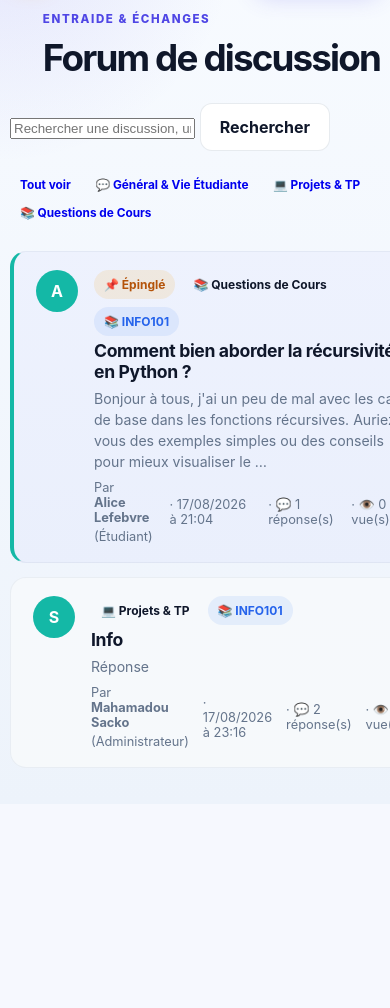
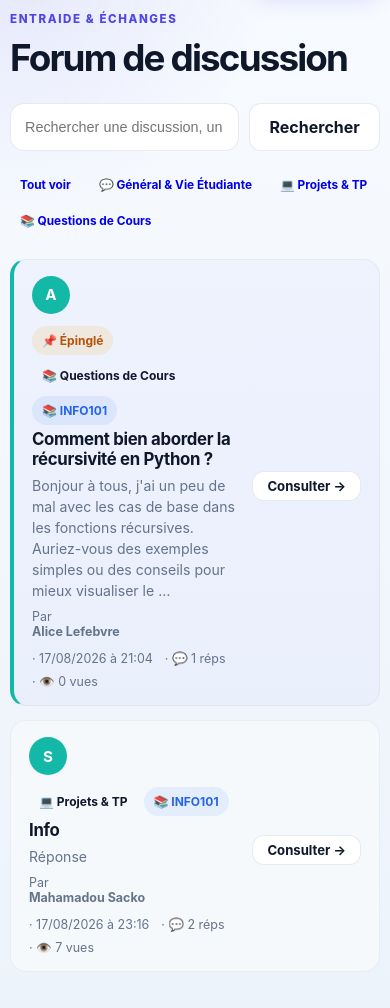
Before and after one commit to Senateur37/University_Platform, a Django app: page /forum/ in a window 390 px wide. Shown: the part 78-1086 px from the top of the page. Before the commit the page ends 846 px from the top, so only its background shows below. Run offline with Django 5.2, Linux system fonts and the light colour scheme; data comes from the database, SQL or seed files in the repository.

Commit message:
Optimize forum topic list, search bar, category pills and replies for mobile responsiveness

```diff
--- /dev/null
+++ b/media/courses/resources/test_document_o5TQnTA.txt
@@ -0,0 +1 @@
+Contenu du cours de test
--- a/templates/forum/list.html
+++ b/templates/forum/list.html
@@ -3,7 +3,7 @@
 
 {% block content %}
 <section class="listing-shell">
-  <div class="listing-header" style="display:flex;justify-content:space-between;align-items:flex-end;">
+  <div class="listing-header">
     <div>
       <div class="eyebrow">Entraide & Échanges</div>
       <h1>Forum de discussion</h1>
@@ -13,13 +13,13 @@
     {% endif %}
   </div>
 
-  <form method="get" class="search-bar" style="margin-bottom:20px;">
-    <input type="text" name="q" value="{{ query }}" placeholder="Rechercher une discussion, un sujet, une question...">
+  <form method="get" class="search-bar" style="margin-bottom:20px;display:flex;gap:10px;flex-wrap:wrap;width:100%;">
+    <input type="text" name="q" value="{{ query }}" placeholder="Rechercher une discussion, un sujet, une question..." style="flex:1;min-width:180px;border-radius:14px;border:1px solid var(--line);padding:10px 14px;font-size:0.9rem;">
     {% if selected_category %}<input type="hidden" name="cat" value="{{ selected_category }}">{% endif %}
-    <button type="submit" class="button secondary">Rechercher</button>
+    <button type="submit" class="button secondary" style="white-space:nowrap;">Rechercher</button>
   </form>
 
-  <div class="filter-pills" style="margin-bottom:24px;">
+  <div class="filter-pills" style="margin-bottom:24px;display:flex;flex-wrap:wrap;gap:8px;width:100%;">
     <a class="pill {% if not selected_category %}active{% endif %}" href="{% url 'topic_list' %}{% if query %}?q={{ query }}{% endif %}">Tout voir</a>
     {% for cat in categories %}
     <a class="pill {% if selected_category == cat.slug %}active{% endif %}" href="{% url 'topic_list' %}?cat={{ cat.slug }}{% if query %}&q={{ query }}{% endif %}">
@@ -28,20 +28,20 @@
     {% endfor %}
   </div>
 
-  <div class="panel-list">
+  <div class="panel-list" style="display:grid;gap:14px;">
     {% for topic in topics %}
-    <article class="course-item" style="padding:18px 22px;{% if topic.is_pinned %}border-left:4px solid var(--accent);background:rgba(79,70,229,0.03);{% endif %}">
-      <div style="display:flex;gap:16px;align-items:flex-start;flex:1;">
+    <article class="course-item" style="padding:16px 18px;{% if topic.is_pinned %}border-left:4px solid var(--accent);background:rgba(79,70,229,0.03);{% endif %}">
+      <div style="display:flex;gap:12px;align-items:flex-start;flex:1;flex-wrap:wrap;">
         {% if topic.author.avatar %}
-        <img src="{{ topic.author.avatar.url }}" style="width:42px;height:42px;border-radius:50%;object-fit:cover;" alt="{{ topic.author.username }}">
+        <img src="{{ topic.author.avatar.url }}" style="width:38px;height:38px;border-radius:50%;object-fit:cover;" alt="{{ topic.author.username }}">
         {% else %}
-        <div style="width:42px;height:42px;border-radius:50%;background:var(--accent);color:white;display:flex;align-items:center;justify-content:center;font-weight:700;font-size:1rem;">
+        <div style="width:38px;height:38px;border-radius:50%;background:var(--accent);color:white;display:flex;align-items:center;justify-content:center;font-weight:700;font-size:0.95rem;flex-shrink:0;">
           {{ topic.author.username|first|upper }}
         </div>
         {% endif %}
 
-        <div style="flex:1;">
-          <div style="display:flex;gap:8px;align-items:center;flex-wrap:wrap;margin-bottom:4px;">
+        <div style="flex:1;min-width:200px;">
+          <div style="display:flex;gap:6px;align-items:center;flex-wrap:wrap;margin-bottom:4px;">
             {% if topic.is_pinned %}<span class="pill warning" style="font-size:0.75rem;">📌 Épinglé</span>{% endif %}
             {% if topic.is_closed %}<span class="pill danger" style="font-size:0.75rem;">🔒 Verrouillé</span>{% endif %}
             {% if topic.category %}
@@ -52,7 +52,7 @@
             {% endif %}
           </div>
 
-          <h3 style="margin:4px 0 6px;font-size:1.1rem;">
+          <h3 style="margin:4px 0 6px;font-size:1.05rem;">
             <a href="{% url 'topic_detail' topic.pk %}" style="text-decoration:none;color:var(--ink);">{{ topic.title }}</a>
           </h3>
 
@@ -60,21 +60,21 @@
             {{ topic.content|truncatewords:28 }}
           </p>
 
-          <div class="course-meta" style="display:flex;gap:14px;align-items:center;font-size:0.8rem;color:var(--muted);">
-            <span>Par <strong>{{ topic.author.get_full_name|default:topic.author.username }}</strong> ({{ topic.author.get_user_type_display }})</span>
+          <div class="course-meta" style="display:flex;gap:8px 12px;align-items:center;flex-wrap:wrap;font-size:0.78rem;color:var(--muted);">
+            <span>Par <strong>{{ topic.author.get_full_name|default:topic.author.username }}</strong></span>
             <span>· {{ topic.created_at|date:"d/m/Y à H:i" }}</span>
-            <span>· 💬 {{ topic.posts.all|length }} réponse(s)</span>
-            <span>· 👁️ {{ topic.views_count }} vue(s)</span>
+            <span>· 💬 {{ topic.posts.all|length }} réps</span>
+            <span>· 👁️ {{ topic.views_count }} vues</span>
           </div>
         </div>
       </div>
 
-      <div style="display:flex;align-items:center;gap:8px;margin-left:12px;">
-        <a href="{% url 'topic_detail' topic.pk %}" class="button secondary" style="padding:6px 14px;font-size:0.82rem;">Voir</a>
+      <div style="display:flex;align-items:center;gap:8px;margin-top:8px;">
+        <a href="{% url 'topic_detail' topic.pk %}" class="button secondary" style="padding:6px 14px;font-size:0.82rem;width:100%;justify-content:center;">Consulter →</a>
       </div>
     </article>
     {% empty %}
-    <article class="feature-card empty-state" style="text-align:center;padding:40px;">
+    <article class="feature-card empty-state" style="text-align:center;padding:36px 16px;">
       <span style="font-size:2.5rem;display:block;margin-bottom:12px;">💬</span>
       <h3 style="margin-bottom:6px;">Aucune discussion pour le moment</h3>
       <p class="muted">Soyez le premier à poser une question ou à lancer un débat sur le forum !</p>
```
Also changed, not shown: templates/forum/detail.html (+10 -10 lines).
